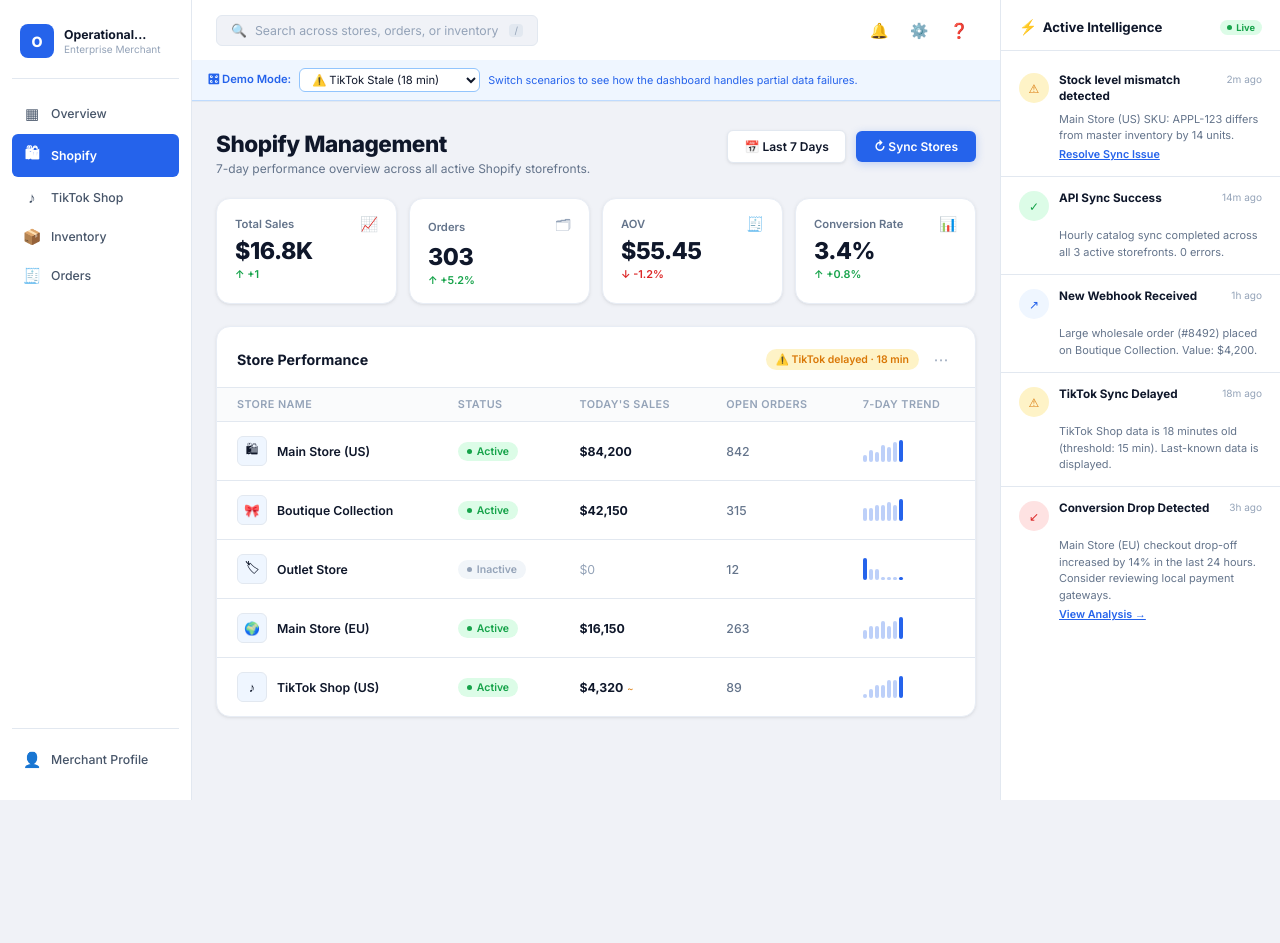
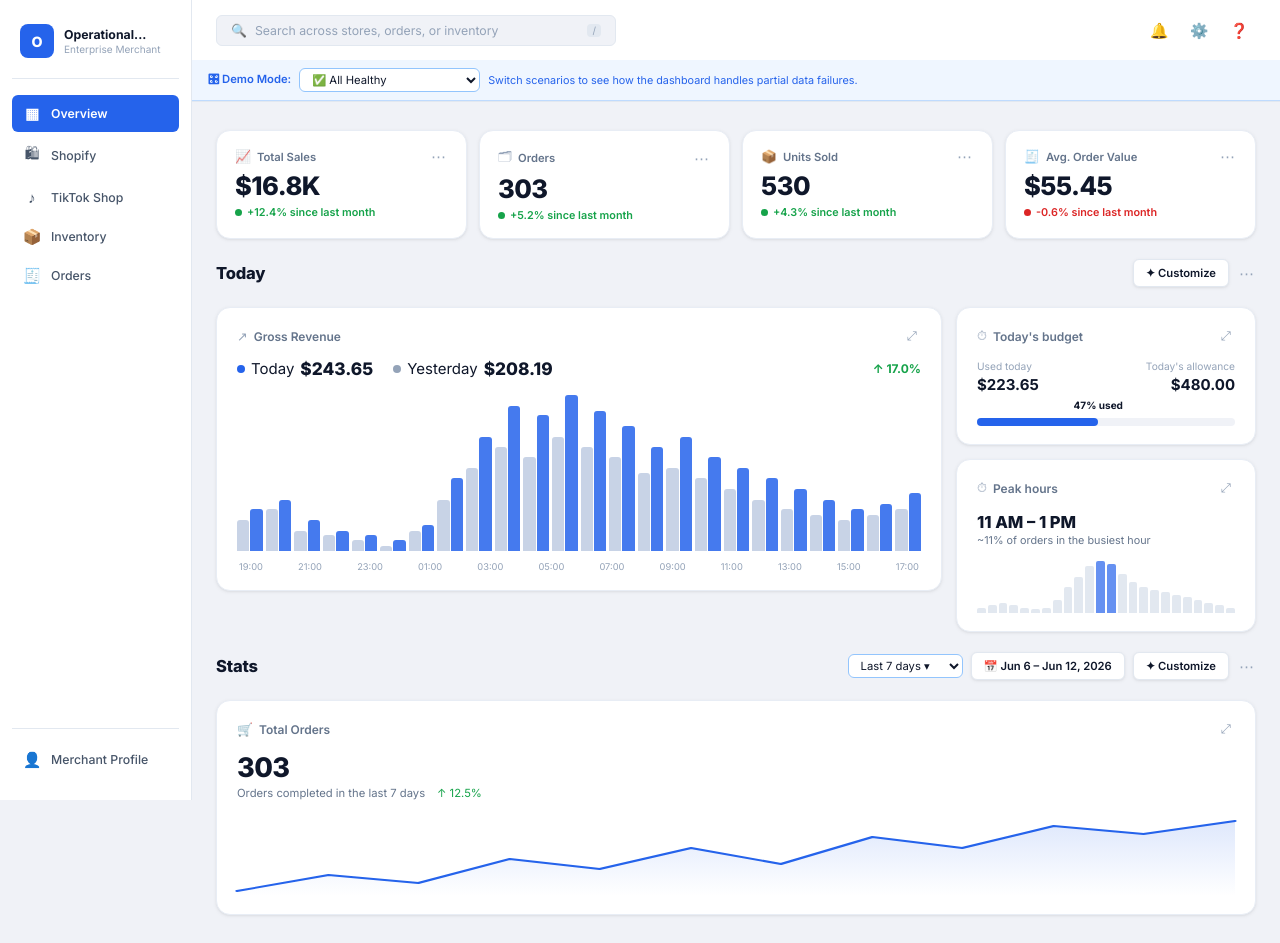
Before and after one commit to JesuaLabor/ecommerce-command-center, a React (Vite) app: page / in a window 1280 px wide. Before the commit the page ends 800 px from the top, so only its background shows below. Built offline with nearby package versions, Linux system fonts and the light colour scheme.

Commit message:
fix: remove active intelligence panel and fix grid layout

```diff
--- a/src/App.jsx
+++ b/src/App.jsx
@@ -1,13 +1,12 @@
 import { useState, useEffect, useCallback } from "react";
 import { fetchDashboard } from "./api/mockData";
 
-import Sidebar            from "./components/Sidebar";
-import TopBar             from "./components/TopBar";
-import OverviewPage       from "./components/OverviewPage";
-import KPISummary         from "./components/KPISummary";
-import StorePerformance   from "./components/StorePerformance";
-import ActiveIntelligence from "./components/ActiveIntelligence";
-import LoadingScreen      from "./components/LoadingScreen";
+import Sidebar from "./components/Sidebar";
+import TopBar from "./components/TopBar";
+import OverviewPage from "./components/OverviewPage";
+import KPISummary from "./components/KPISummary";
+import StorePerformance from "./components/StorePerformance";
+import LoadingScreen from "./components/LoadingScreen";
 
 /**
  * App — root component, owns all global state.
@@ -15,10 +14,10 @@
  */
 export default function App() {
   const [dashboardData, setDashboardData] = useState(null);
-  const [loading, setLoading]             = useState(true);
-  const [error, setError]                 = useState(null);
-  const [scenario, setScenario]           = useState("stale");
-  const [activePage, setActivePage]       = useState("shopify");
+  const [loading, setLoading] = useState(true);
+  const [error, setError] = useState(null);
+  const [scenario, setScenario] = useState("healthy");
+  const [activePage, setActivePage] = useState("overview");
 
   const loadDashboard = useCallback(async (s) => {
     setLoading(true);
@@ -55,10 +54,10 @@
 
   const pageLabels = {
     overview: { title: "Overview", sub: "Full performance snapshot across all connected platforms." },
-    shopify:  { title: "Shopify Management", sub: "7-day performance overview across all active Shopify storefronts." },
-    tiktok:   { title: "TikTok Shop", sub: "TikTok Shop orders, revenue, and sync status." },
-    inventory:{ title: "Inventory", sub: "Stock levels, low-stock alerts, and SKU health." },
-    orders:   { title: "Orders", sub: "Unified order feed across Shopify and TikTok Shop." },
+    shopify: { title: "Shopify Management", sub: "7-day performance overview across all active Shopify storefronts." },
+    tiktok: { title: "TikTok Shop", sub: "TikTok Shop orders, revenue, and sync status." },
+    inventory: { title: "Inventory", sub: "Stock levels, low-stock alerts, and SKU health." },
+    orders: { title: "Orders", sub: "Unified order feed across Shopify and TikTok Shop." },
   };
   const page = pageLabels[activePage] ?? pageLabels.shopify;
 
@@ -100,8 +99,7 @@
         )}
       </main>
 
-      {/* ── Right panel (grid-area: right) ── */}
-      <ActiveIntelligence platforms={dashboardData.platforms} />
+
     </div>
   );
 }
--- a/src/index.css
+++ b/src/index.css
@@ -44,7 +44,7 @@
 
   --sidebar-width: 192px;
   --topbar-height: 60px;
-  --right-panel-width: 280px;
+
 
   --transition: 0.15s ease;
 }
@@ -84,11 +84,11 @@
 /* ─── App Shell ──────────────────────────────────────────────── */
 .app {
   display: grid;
-  grid-template-columns: var(--sidebar-width) 1fr var(--right-panel-width);
+  grid-template-columns: var(--sidebar-width) 1fr;
   grid-template-rows: auto 1fr;
   grid-template-areas:
-    "sidebar topbar right"
-    "sidebar main   right";
+    "sidebar topbar"
+    "sidebar main";
   min-height: 100vh;
 }
 
@@ -1389,9 +1389,6 @@
       "sidebar main";
   }
 
-  .right-panel {
-    display: none;
-  }
 
   .kpi-row {
     grid-template-columns: repeat(2, 1fr);
```
